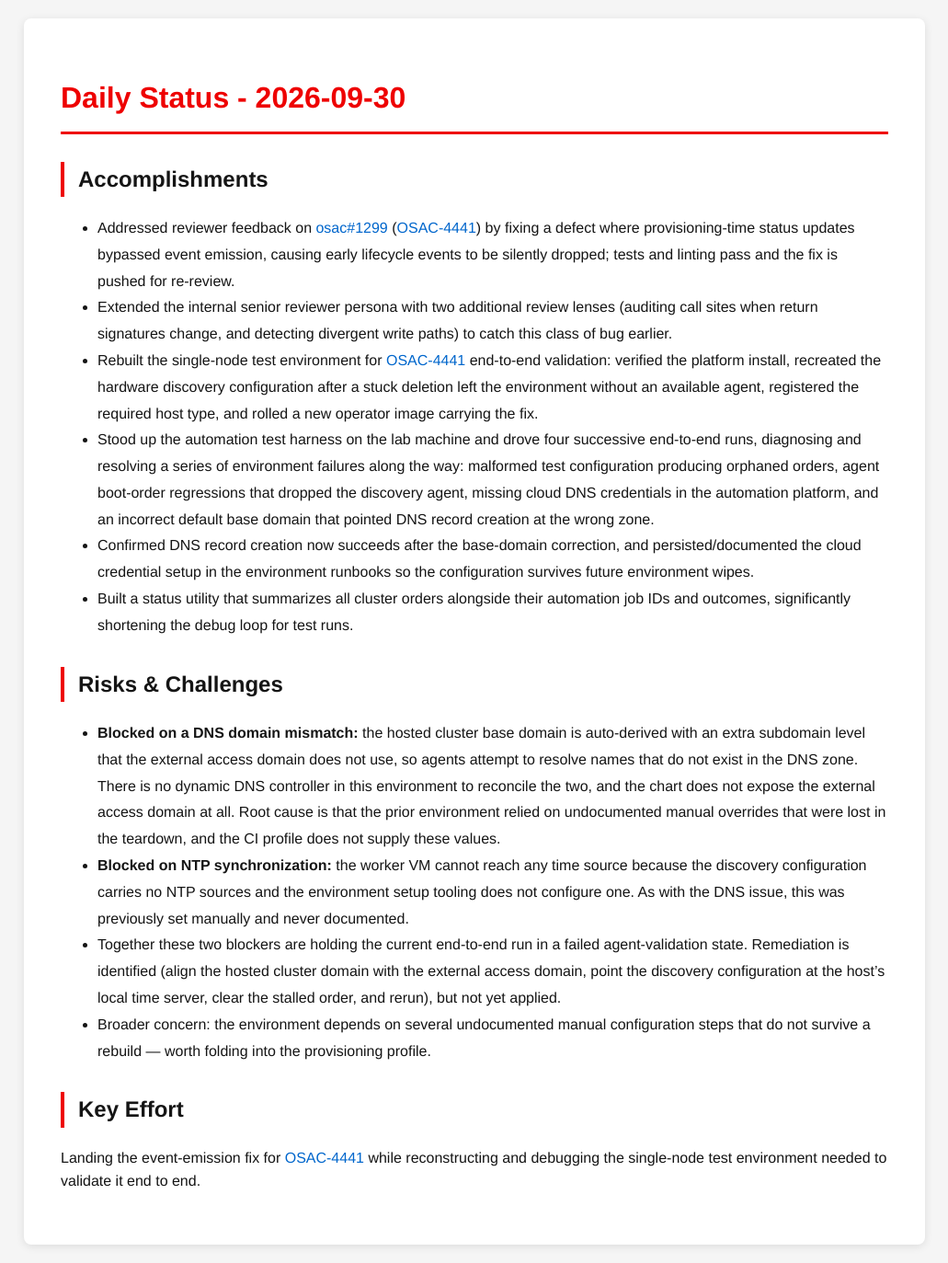
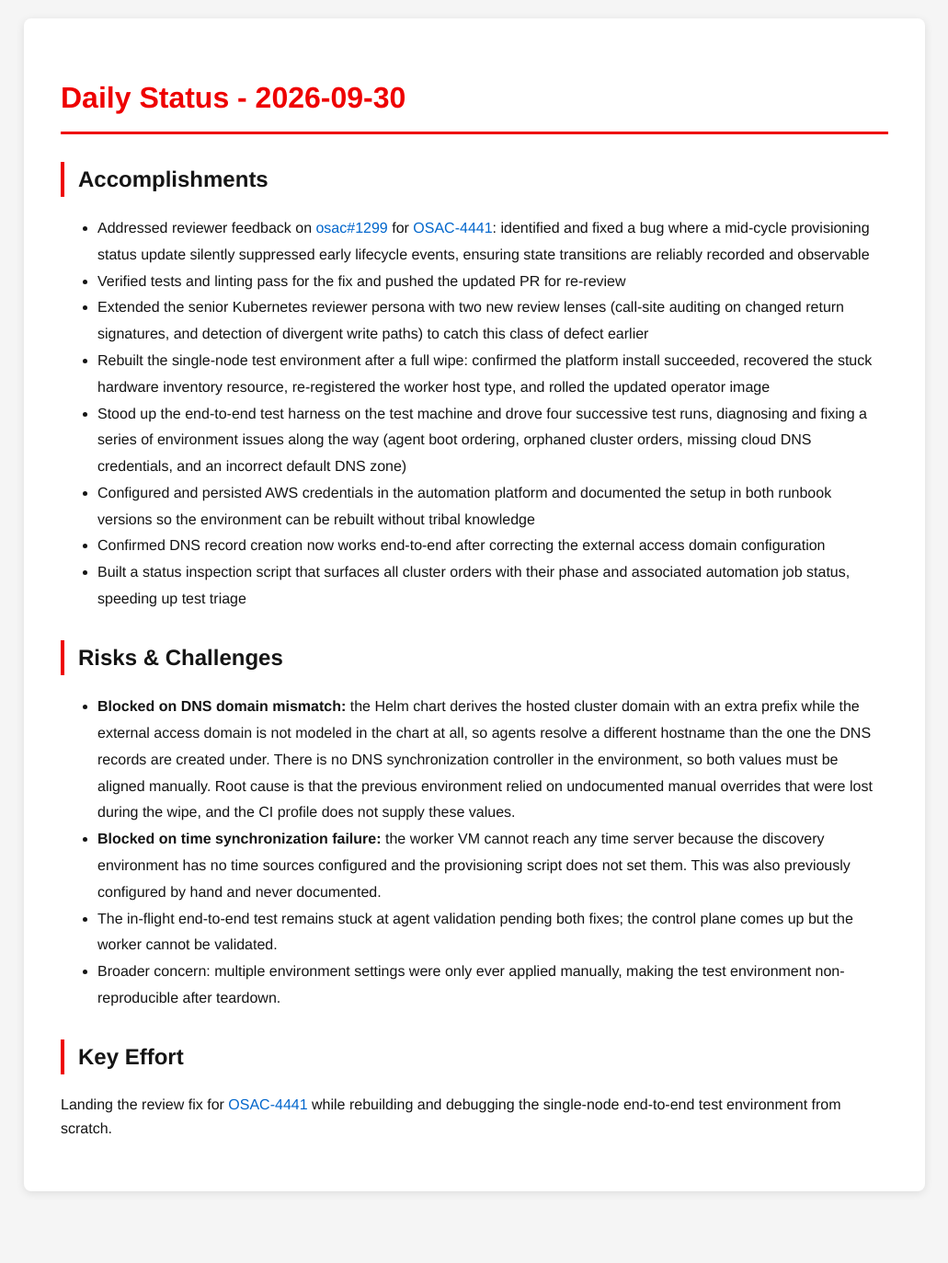
Before and after one commit to tzvatot/daily-status, a Jekyll site: the page built from 2026-09-30.md, in a window 1280 px wide. Shown: the whole page at 92% size, without its empty margins (124-1155 px from the left). Built offline with Jekyll 4.4.1, drawn with Linux system fonts in a browser that asks for light colours; after the commit the page ends 1315 px from its top, so only the background shows below that.

Commit message:
Daily status update - 2026-09-30

```diff
--- a/2026-09-30.md
+++ b/2026-09-30.md
@@ -7,18 +7,20 @@ date: 2026-09-30
 # Daily Status - 2026-09-30
 
 ## Accomplishments
-- Addressed reviewer feedback on [osac#1299](https://github.com/osac-project/osac/pull/1299) ([OSAC-4441](https://redhat.atlassian.net/browse/OSAC-4441)) by fixing a defect where provisioning-time status updates bypassed event emission, causing early lifecycle events to be silently dropped; tests and linting pass and the fix is pushed for re-review.
-- Extended the internal senior reviewer persona with two additional review lenses (auditing call sites when return signatures change, and detecting divergent write paths) to catch this class of bug earlier.
-- Rebuilt the single-node test environment for [OSAC-4441](https://redhat.atlassian.net/browse/OSAC-4441) end-to-end validation: verified the platform install, recreated the hardware discovery configuration after a stuck deletion left the environment without an available agent, registered the required host type, and rolled a new operator image carrying the fix.
-- Stood up the automation test harness on the lab machine and drove four successive end-to-end runs, diagnosing and resolving a series of environment failures along the way: malformed test configuration producing orphaned orders, agent boot-order regressions that dropped the discovery agent, missing cloud DNS credentials in the automation platform, and an incorrect default base domain that pointed DNS record creation at the wrong zone.
-- Confirmed DNS record creation now succeeds after the base-domain correction, and persisted/documented the cloud credential setup in the environment runbooks so the configuration survives future environment wipes.
-- Built a status utility that summarizes all cluster orders alongside their automation job IDs and outcomes, significantly shortening the debug loop for test runs.
+- Addressed reviewer feedback on [osac#1299](https://github.com/osac-project/osac/pull/1299) for [OSAC-4441](https://redhat.atlassian.net/browse/OSAC-4441): identified and fixed a bug where a mid-cycle provisioning status update silently suppressed early lifecycle events, ensuring state transitions are reliably recorded and observable
+- Verified tests and linting pass for the fix and pushed the updated PR for re-review
+- Extended the senior Kubernetes reviewer persona with two new review lenses (call-site auditing on changed return signatures, and detection of divergent write paths) to catch this class of defect earlier
+- Rebuilt the single-node test environment after a full wipe: confirmed the platform install succeeded, recovered the stuck hardware inventory resource, re-registered the worker host type, and rolled the updated operator image
+- Stood up the end-to-end test harness on the test machine and drove four successive test runs, diagnosing and fixing a series of environment issues along the way (agent boot ordering, orphaned cluster orders, missing cloud DNS credentials, and an incorrect default DNS zone)
+- Configured and persisted AWS credentials in the automation platform and documented the setup in both runbook versions so the environment can be rebuilt without tribal knowledge
+- Confirmed DNS record creation now works end-to-end after correcting the external access domain configuration
+- Built a status inspection script that surfaces all cluster orders with their phase and associated automation job status, speeding up test triage
 
 ## Risks & Challenges
-- **Blocked on a DNS domain mismatch:** the hosted cluster base domain is auto-derived with an extra subdomain level that the external access domain does not use, so agents attempt to resolve names that do not exist in the DNS zone. There is no dynamic DNS controller in this environment to reconcile the two, and the chart does not expose the external access domain at all. Root cause is that the prior environment relied on undocumented manual overrides that were lost in the teardown, and the CI profile does not supply these values.
-- **Blocked on NTP synchronization:** the worker VM cannot reach any time source because the discovery configuration carries no NTP sources and the environment setup tooling does not configure one. As with the DNS issue, this was previously set manually and never documented.
-- Together these two blockers are holding the current end-to-end run in a failed agent-validation state. Remediation is identified (align the hosted cluster domain with the external access domain, point the discovery configuration at the host's local time server, clear the stalled order, and rerun), but not yet applied.
-- Broader concern: the environment depends on several undocumented manual configuration steps that do not survive a rebuild — worth folding into the provisioning profile.
+- **Blocked on DNS domain mismatch:** the Helm chart derives the hosted cluster domain with an extra prefix while the external access domain is not modeled in the chart at all, so agents resolve a different hostname than the one the DNS records are created under. There is no DNS synchronization controller in the environment, so both values must be aligned manually. Root cause is that the previous environment relied on undocumented manual overrides that were lost during the wipe, and the CI profile does not supply these values.
+- **Blocked on time synchronization failure:** the worker VM cannot reach any time server because the discovery environment has no time sources configured and the provisioning script does not set them. This was also previously configured by hand and never documented.
+- The in-flight end-to-end test remains stuck at agent validation pending both fixes; the control plane comes up but the worker cannot be validated.
+- Broader concern: multiple environment settings were only ever applied manually, making the test environment non-reproducible after teardown.
 
 ## Key Effort
-Landing the event-emission fix for [OSAC-4441](https://redhat.atlassian.net/browse/OSAC-4441) while reconstructing and debugging the single-node test environment needed to validate it end to end.
+Landing the review fix for [OSAC-4441](https://redhat.atlassian.net/browse/OSAC-4441) while rebuilding and debugging the single-node end-to-end test environment from scratch.
```
